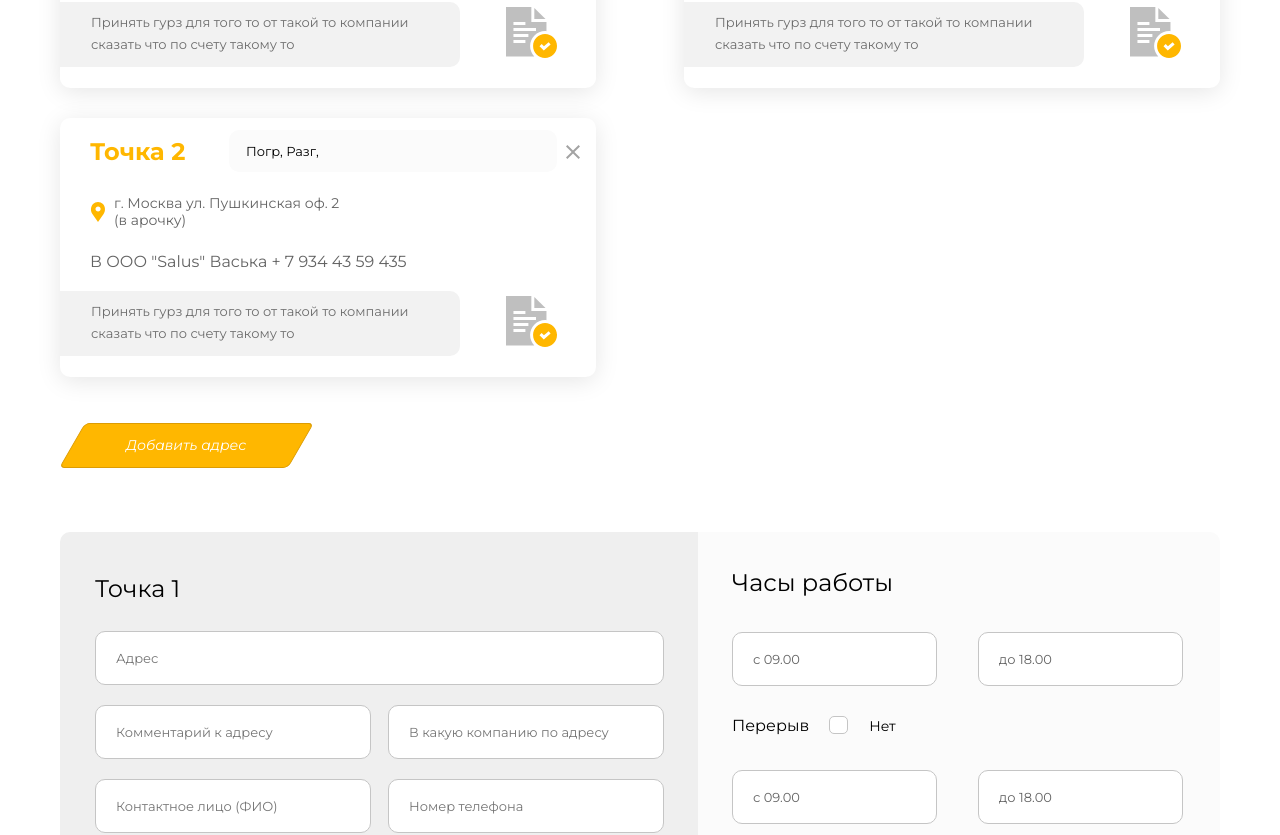
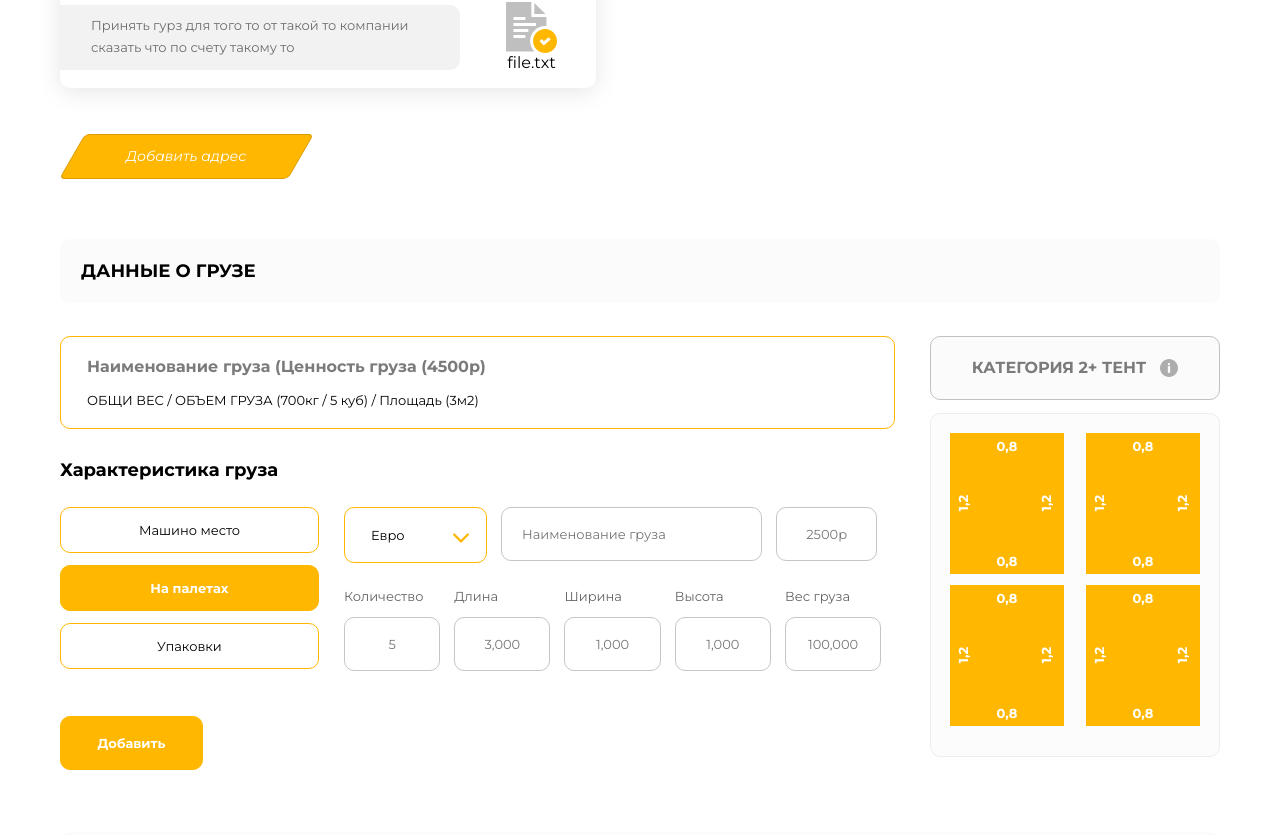
Before and after one commit to Vlad991/transgarant-frontend, a React (Create React App) app: page / in a window 1280 px wide. Shown: the part 1191-2026 px from the top of the page. Built offline with nearby package versions, Linux system fonts and the light colour scheme.

Commit message:
Add points

```diff
--- a/src/components/Route/Route.jsx
+++ b/src/components/Route/Route.jsx
@@ -2,7 +2,8 @@ import React from "react";
 import DatePicker, {registerLocale} from "react-datepicker";
 import ru from "date-fns/locale/ru";
 
-const Route = ({dateFrom,
+const Route = ({
+                   dateFrom,
                    setDateFrom,
                    showFromPicker,
                    dateTo,
@@ -10,7 +11,25 @@ const Route = ({dateFrom,
                    showToPicker,
                    toggleFromPicker,
                    toggleToPicker,
-                   points}) => {
+                   points,
+                   showForm,
+                   toggleForm,
+                   addPoint,
+                   setState,
+                   address,
+                   comment,
+                   company,
+                   contactName,
+                   number,
+                   todo,
+                   file,
+                   timeFrom,
+                   timeTo,
+                   hasPause,
+                   pauseFrom,
+                   pauseTo,
+                   values
+               }) => {
     registerLocale('ru', ru)
     return (
         <section className="checkout__route route">
@@ -72,43 +91,47 @@ const Route = ({dateFrom,
                                 <div className="route-point__value">{point.values.map(value => value + ', ')}</div>
                             </div>
                             <div className="route-point__address">{point.address}</div>
-                            <div className="route-point__contact">{point.contact}</div>
+                            <div className="route-point__contact">{point.company + " " + point.contact_name + " " + point.number}</div>
                             <div className="route-point__footer">
-                                <div className="route-point__text">Принять гурз для того то от такой то компании сказать что по счету такому то</div>
+                                <div className="route-point__text">{point.todo + "\n" + point.comment}</div>
+                                {point.file ?
                                     <div className="route-point__check-mark">
                                         <svg width="51" height="51" viewBox="0 0 51 51" fill="none" xmlns="http://www.w3.org/2000/svg">
                                             <path d="M28.3348 0.876892V12.0373H39.4952L28.3348 0.876892Z" fill="#BFBFBF"/>
                                             <path d="M25.3451 15.0264V0.000732422H0V49.4044H28.2727C26.9962 48.0791 25.9868 46.5525 25.2713 44.8605C24.4911 43.0151 24.0955 41.058 24.0955 39.0412C24.0955 37.0243 24.4911 35.0673 25.2713 33.2218C26.0246 31.4421 27.1018 29.8438 28.4729 28.4717C29.8451 27.1006 31.4434 26.0234 33.2231 25.2701C35.0685 24.4898 37.0256 24.0942 39.0424 24.0942C39.5217 24.0942 39.998 24.1171 40.4704 24.162V15.0264H25.3451ZM7.45454 14.9935H19.4121V17.9829H7.45454V14.9935ZM19.4121 35.9193H7.45454V32.9299H19.4121V35.9193ZM22.4015 29.9405H7.45454V26.9511H22.4015V29.9405ZM30.0075 23.9617H7.45454V20.9723H30.0075V23.9617Z" fill="#BFBFBF"/>
                                             <path d="M39.0425 27.0839C32.4389 27.0839 27.0849 32.4379 27.0849 39.0414C27.0849 45.645 32.4389 50.999 39.0425 50.999C45.646 50.999 51 45.645 51 39.0414C51 32.4379 45.646 27.0839 39.0425 27.0839ZM37.7779 43.5016L33.53 39.1301L35.6744 37.0465L37.9264 39.3643L42.6317 35.1692L44.6207 37.4002L37.7779 43.5016Z" fill="#FFB700"/>
                                         </svg>
-                                </div>
+                                        {point.file}
+                                    </div> : null}
                             </div>
                         </div>
                     )
                 })}
             </div>
-            <div className="route__add-button button-rhomb"><span className="button-rhomb__text">Добавить адрес</span></div>
+            {!showForm ?
+                <div onClick={() => toggleForm(true)} className="route__add-button button-rhomb"><span className="button-rhomb__text">Добавить адрес</span></div> :
+                <>
                     <div className="route__add-form add-form">
                         <div className="add-form__col add-form__col_first">
-                    <div className="add-form__heading">Точка 1</div>
+                            <div className="add-form__heading">Точка {points.length + 1}</div>
                             <label className="add-form__address input-wrap">
-                        <input type="text" className="input-wrap__input" placeholder="Адрес"/>
+                                <input onChange={(e) => setState({address: e.target.value})} value={address} type="text" className="input-wrap__input" placeholder="Адрес"/>
                             </label>
                             <div className="add-form__inputs">
                                 <label className="add-form__input input-wrap">
-                            <input type="text" className="input-wrap__input" placeholder="Комментарий к адресу"/>
+                                    <input onChange={(e) => setState({comment: e.target.value})} value={comment} type="text" className="input-wrap__input" placeholder="Комментарий к адресу"/>
                                 </label>
                                 <label className="add-form__input input-wrap">
-                            <input type="text" className="input-wrap__input" placeholder="В какую компанию по адресу"/>
+                                    <input onChange={(e) => setState({company: e.target.value})} value={company} type="text" className="input-wrap__input" placeholder="В какую компанию по адресу"/>
                                 </label>
                                 <label className="add-form__input input-wrap">
-                            <input type="text" className="input-wrap__input" placeholder="Контактное лицо (ФИО)"/>
+                                    <input onChange={(e) => setState({contact_name: e.target.value})} value={contactName} type="text" className="input-wrap__input" placeholder="Контактное лицо (ФИО)"/>
                                 </label>
                                 <label className="add-form__input input-wrap">
-                            <input type="text" className="input-wrap__input" placeholder="Номер телефона"/>
+                                    <input onChange={(e) => setState({number: e.target.value})} value={number} type="text" className="input-wrap__input" placeholder="Номер телефона"/>
                                 </label>
                                 <label className="add-form__input input-wrap">
-                            <input type="text" className="input-wrap__input" placeholder="Что нужно сделать по адресу"/>
+                                    <input onChange={(e) => setState({todo: e.target.value})} value={todo} type="text" className="input-wrap__input" placeholder="Что нужно сделать по адресу"/>
                                 </label>
                                 <label className="add-form__input add-form__input_file input-wrap">
                                     <svg width="21" height="25" viewBox="0 0 21 25" fill="none" xmlns="http://www.w3.org/2000/svg">
@@ -122,7 +145,7 @@ const Route = ({dateFrom,
                                         <path d="M11.8139 19.8223C11.7139 19.6887 11.5997 19.5926 11.4721 19.5336C11.3445 19.4745 11.21 19.4452 11.0682 19.4452C10.923 19.4452 10.7842 19.4723 10.6527 19.5275C10.5208 19.5827 10.4031 19.6758 10.2992 19.8073C10.1949 19.9392 10.1135 20.1086 10.0548 20.3172C9.99623 20.5258 9.96433 20.7805 9.96045 21.0831C9.96433 21.3779 9.99493 21.6292 10.0518 21.8374C10.1087 22.0456 10.1872 22.2154 10.2876 22.3473C10.388 22.4792 10.5018 22.5749 10.6294 22.6361C10.757 22.6973 10.8915 22.7275 11.0333 22.7275C11.1786 22.7275 11.3169 22.6991 11.4488 22.6422C11.5803 22.5853 11.6984 22.4917 11.8023 22.3624C11.9061 22.2327 11.988 22.0629 12.0467 21.8525C12.1053 21.6422 12.1367 21.3861 12.1411 21.0836C12.1372 20.7887 12.1066 20.5383 12.0497 20.3323C11.9923 20.1258 11.9139 19.956 11.8139 19.8223Z" fill="#AFAFAF"/>
                                     </svg>
                                     <span className="add-form__file-text">Прикрепить файл</span>
-                            <input type="file" className="input-wrap__input" placeholder="Прикрепить файл"/>
+                                    {/*<input onChange={(e) => setState({file: e.target.value})} value={file} type="file" className="input-wrap__input" placeholder="Прикрепить файл"/>*/}
                                 </label>
                             </div>
                         </div>
@@ -130,10 +153,10 @@ const Route = ({dateFrom,
                             <div className="add-form__heading">Часы работы</div>
                             <div className="add-form__time">
                                 <label className="add-form__time-item input-wrap">
-                            <input type="text" className="input-wrap__input" placeholder="c __.__" value="с 09.00"/>
+                                    <input type="text" className="input-wrap__input" placeholder="c 09.00"/>
                                 </label>
                                 <label className="add-form__time-item input-wrap">
-                            <input type="text" className="input-wrap__input" placeholder="до __.__" value="до 18.00"/>
+                                    <input type="text" className="input-wrap__input" placeholder="до 18.00"/>
                                 </label>
                             </div>
                             <div className="add-form__pause">
@@ -146,10 +169,10 @@ const Route = ({dateFrom,
                             </div>
                             <div className="add-form__time">
                                 <label className="add-form__time-item input-wrap">
-                            <input type="text" className="input-wrap__input" placeholder="c __.__" value="с 09.00"/>
+                                    <input type="text" className="input-wrap__input" placeholder="с 09.00"/>
                                 </label>
                                 <label className="add-form__time-item input-wrap">
-                            <input type="text" className="input-wrap__input" placeholder="до __.__" value="до 18.00"/>
+                                    <input type="text" className="input-wrap__input" placeholder="до 18.00"/>
                                 </label>
                             </div>
                             <div className="add-form__collapse collapse collapse_gray">
@@ -179,7 +202,8 @@ const Route = ({dateFrom,
                             </div>
                         </div>
                     </div>
-            <div className="route__add-button button-rhomb"><span className="button-rhomb__text">Добавить</span></div>
+                    <button onClick={() => addPoint("Точка " + (points.length + 1))} type="button" className="route__add-button button-rhomb"><span className="button-rhomb__text">Добавить</span></button>
+                </>}
         </section>
     );
 }
--- a/src/components/Route/RouteContainer.jsx
+++ b/src/components/Route/RouteContainer.jsx
@@ -11,23 +11,36 @@ class RouteContainer extends React.Component {
         points: [
             {
                 name: 'Точка 1',
-                values: ['Погр', 'Разг'],
                 address: 'г. Москва ул. Пушкинская оф. 2 (в арочку)',
-                contact: 'В ООО "Salus" Васька + 7 934 43 59 435',
-            },
-            {
-                name: 'Точка 2',
-                values: ['Погр', 'Разг'],
-                address: 'г. Москва ул. Пушкинская оф. 2 (в арочку)',
-                contact: 'В ООО "Salus" Васька + 7 934 43 59 435',
-            },
-            {
-                name: 'Точка 2',
-                values: ['Погр', 'Разг'],
-                address: 'г. Москва ул. Пушкинская оф. 2 (в арочку)',
-                contact: 'В ООО "Salus" Васька + 7 934 43 59 435',
+                comment: '',
+                company: 'В ООО "Salus"',
+                contact_name: 'Васька',
+                number: '+ 7 934 43 59 435',
+                todo: 'Принять гурз для того то от такой то компании сказать что по счету такому то',
+                file: 'file.txt',
+                timeFrom: '09.00',
+                timeTo: '18.00',
+                hasPause: true,
+                pauseFrom: '09.00',
+                pauseTo: '18.00',
+                values: ['Погр', 'Разг']
             }
-        ]
+        ],
+        showForm: false,
+        name: '',
+        address: '',
+        comment: '',
+        company: '',
+        contact_name: '',
+        number: '',
+        todo: '',
+        file: '',
+        timeFrom: '',
+        timeTo: '',
+        hasPause: false,
+        pauseFrom: '',
+        pauseTo: '',
+        values: []
     }
 
     setDateFrom = (date) => {
@@ -54,6 +67,38 @@ class RouteContainer extends React.Component {
         })
     }
 
+    toggleForm = (show) => {
+        this.setState({
+            showForm: show
+        })
+    }
+
+    addPoint = (name) => {
+        let point = {
+            showForm: this.state.showForm,
+            name: name,
+            address: this.state.address,
+            comment: this.state.comment,
+            company: this.state.company,
+            contact_name: this.state.contact_name,
+            number: this.state.number,
+            todo: this.state.todo,
+            file: this.state.file,
+            timeFrom: this.state.timeFrom,
+            timeTo: this.state.timeTo,
+            hasPause: this.state.hasPause,
+            pauseFrom: this.state.pauseFrom,
+            pauseTo: this.state.pauseTo,
+            values: [...this.state.values]
+        }
+        let points = [...this.state.points];
+        points.push(point);
+        this.setState({
+            points: points
+        });
+        this.toggleForm(false);
+    }
+
     render() {
         return (
             <Route dateFrom={this.state.dateFrom}
@@ -64,7 +109,26 @@ class RouteContainer extends React.Component {
                    setDateTo={this.setDateTo}
                    toggleFromPicker={this.toggleFromPicker}
                    toggleToPicker={this.toggleToPicker}
-                   points={this.state.points}/>
+                   points={this.state.points}
+                   showForm={this.state.showForm}
+                   toggleForm={this.toggleForm}
+                   addPoint={this.addPoint}
+                   setState={this.setState.bind(this)}
+                   name={this.state.name}
+                   address={this.state.address}
+                   comment={this.state.comment}
+                   company={this.state.company}
+                   contactName={this.state.contact_name}
+                   number={this.state.number}
+                   todo={this.state.todo}
+                   file={this.state.file}
+                   timeFrom={this.state.timeFrom}
+                   timeTo={this.state.timeTo}
+                   hasPause={this.state.hasPause}
+                   pauseFrom={this.state.pauseFrom}
+                   pauseTo={this.state.pauseTo}
+                   values={this.state.values}
+            />
         );
     };
 }
--- a/src/sass/checkout-page/_route.sass
+++ b/src/sass/checkout-page/_route.sass
@@ -149,6 +149,10 @@
     font-size: 12px
 
 .route-point__check-mark
+  display: flex
+  flex-direction: column
+  justify-content: center
+  align-items: center
 
 .route__add-button
   margin-top: 16px
@@ -156,7 +160,7 @@
     margin: 16px auto
 
 .route__add-form
-  margin-top: 64px
+  margin-top: 44px
   margin-bottom: 44px
 
 .add-form
```
Lines whose indentation alone changed are shown as unchanged.
